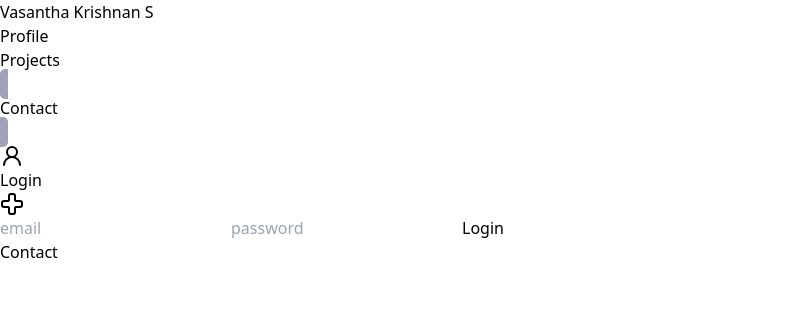
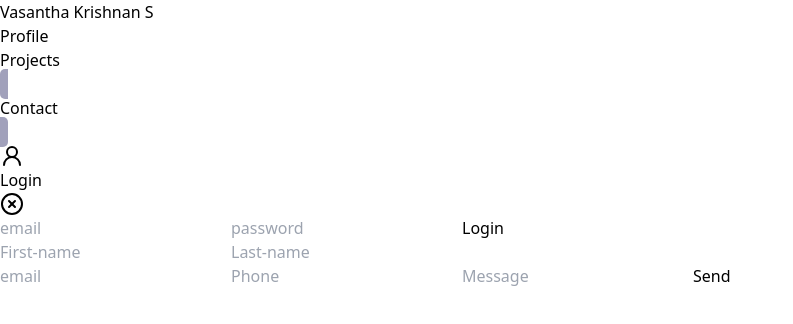
Before and after one commit to vasanthkrishnan/react, a React (Vite) app in the folder resume/: page /contact in a window 1280 px wide. Both pictures are taken after a click on the icon 12 px from the left and 156 px from the top of the page. Shown: the top 324 px of the page, without its empty margins (0-793 px from the left). Built offline with nearby package versions, Linux system fonts and the light colour scheme.

Commit message:
included-contact page

```diff
--- a/resume/src/components/Navbar.jsx
+++ b/resume/src/components/Navbar.jsx
@@ -1,5 +1,5 @@
-import { Cross, User2 } from 'lucide-react'
-import React, { useState } from 'react'
+import { XCircle, User2 } from 'lucide-react'
+import React, { useRef, useState } from 'react'
 import { NavLink } from 'react-router-dom'
 
 const Navbar = () => {
@@ -18,6 +18,14 @@ const Navbar = () => {
             url: "/contact"
         }
     ]
+
+    const emailref = useRef(null)
+    const passwordref = useRef(null)
+
+    const handleLogin = (e) => {
+        e.preventDefault()
+        console.log(emailref.current.value, passwordref.current.value)
+    }
     const [visible, setvisible] = useState(false)
     return (
         <>
@@ -51,19 +59,19 @@ const Navbar = () => {
                 visible && (
                     <>
                         <div className="h-screen w-screen absolute top-0 left-0 bg-black/20 flex justify-center items-center z-50">
-                            <div className=" h-[40%] w-[30%] bg-red z-50 flex flex-col  bg-white  shadow-lg ">
-                                <div className="w-full h-[15%] flex flex-row justify-start px-10 items-center border-2 text-white bg-purple-500 text-xl font-bold ">
+                            <div className=" h-[40%] w-[30%] bg-red z-50 flex flex-col  bg-white rounded-md  shadow-lg ">
+                                <div className="w-full h-[15%] flex flex-row justify-start px-10 items-center border-2 text-white bg-blue-500 rounded-md text-xl font-bold ">
                                     <div className="w-1/2">
                                         Login
                                     </div>
                                     <div className="w-1/2 flex justify-end">
-                                        <Cross onClick={() => setvisible(!visible)} />
+                                        <XCircle className='hover:cursor-pointer' onClick={() => setvisible(!visible)} />
                                     </div>
                                 </div>
                                 <div className="w-full h-[85%] flex flex-row justify-center items-center">
-                                    <form className="w-[80%] h-[80%] flex flex-col justify-center items-center gap-4">
-                                        <input type="email"  name="" id="email" placeholder="email" className="p-3 bg-[#f8f8f8] w-full font-bold outline-none active:outline-none focus:border-b-2 hover:border-purple-500" required />
-                                        <input type="password"  name="" id="password" placeholder="password" className="p-3 bg-[#f8f8f8] w-full font-bold outline-none active:outline-none focus:border-b-2 hover:border-purple-500" required />
+                                    <form className="w-[80%] h-[80%] flex flex-col justify-center items-center gap-4" onSubmit={handleLogin}>
+                                        <input type="email" ref={emailref}  name="" id="email" placeholder="email" className="p-3 bg-[#f8f8f8] w-full font-bold outline-none active:outline-none focus:border-b-2 hover:border-purple-500" required />
+                                        <input type="password" ref={passwordref}  name="" id="password" placeholder="password" className="p-3 bg-[#f8f8f8] w-full font-bold outline-none active:outline-none focus:border-b-2 hover:border-purple-500" required />
                                         {/* <input type="email" name="" id="email" placeholder="email" className="p-3 bg-[#f8f8f8] w-full font-bold outline-none active:outline-none focus:border-b-2 hover:border-purple-500" required onChange={handleChange} />
                                         <input type="password" name="" id="password" placeholder="password" className="p-3 bg-[#f8f8f8] w-full font-bold outline-none active:outline-none focus:border-b-2 hover:border-purple-500" required onChange={handleChange} /> */}
                                         <button type="submit" className="bg-green-500 p-3 text-white w-full rounded-sm text-lg font-bold">   Login</button>
--- a/resume/src/pages/Contact.jsx
+++ b/resume/src/pages/Contact.jsx
@@ -1,11 +1,40 @@
-import { useState } from "react"
-
+import { User } from 'lucide-react'
+import { useRef } from 'react'
 
 const Contact = () => {
-  const [visible, setvisible] = useState(false)
+
+  const firstNameref = useRef(null)
+  const lastNameref = useRef(null)
+  const emailref = useRef(null)
+  const phoneref = useRef(null)
+  const messageref = useRef(null)
+
+  const contactReport = (e) => {
+
+    e.preventDefault()
+
+    console.log(firstNameref.current.value)
+    console.log(lastNameref.current.value)
+    console.log(emailref.current.value)
+    console.log(phoneref.current.value)
+    console.log(messageref.current.value)
+  }
   return (
     <>
-      <div>Contact</div>
+         <div className="h-screen w-screen flex justify-center items-center">
+            <div className="h-[60%] w-[30%] flex justify-center items-center bg-[#f8f8f8] rounded-md shadow-md">
+              <form action="" className="h-full w-full flex flex-col justify-center items-center space-y-5" onSubmit={ contactReport }>
+                <div className="h-[3rem] w-[17rem] flex flex-row justify-center items-center space-x-4">
+                  <input ref={ firstNameref } className="w-[8rem] h-[3rem] p-3 border-2 text-xl rounded-md" type="text" name="" placeholder="First-name" id="" />
+                  <input ref={ lastNameref } type="text" className="w-[8rem] h-[3rem] p-3 border-2 text-xl rounded-md" name="" placeholder="Last-name" id="" />
+                </div>
+                  <input ref={ emailref } type="email" className="h-[3rem] w-[17rem] p-3 border-2 text-xl rounded-md" placeholder="email" name="" id="" />
+                  <input ref={ phoneref } type="tel" className="h-[3rem] w-[17rem] p-3 border-2 text-xl rounded-md" name="" placeholder="Phone" id="" />
+                  <input ref={ messageref } type="text" className="h-[3rem] w-[17rem] p-3 border-2 text-xl rounded-md text-gray-500" name="" placeholder="Message" id="" />
+                  <button className="h-[3rem] w-[17rem] border-b bg-blue-500 font-bold text-xl text-white rounded-md hover:bg-blue-600">Send</button>
+              </form>
+            </div>
+         </div>
     </>
   )
 }
```
